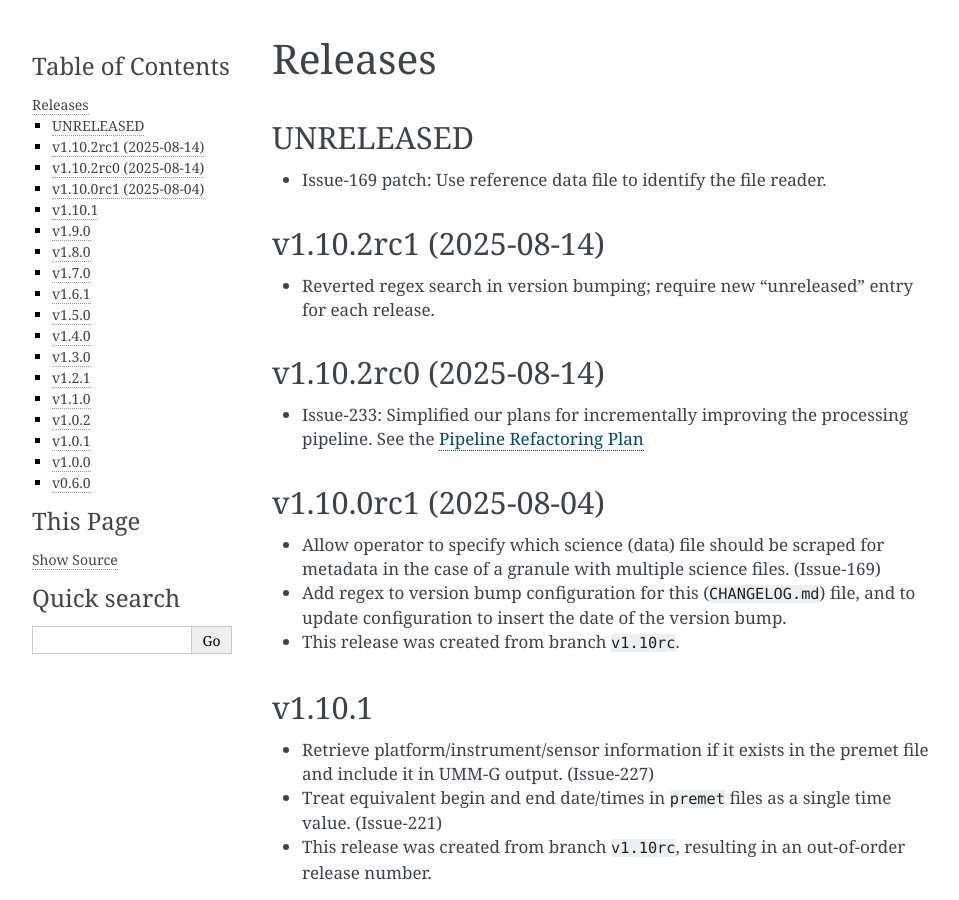
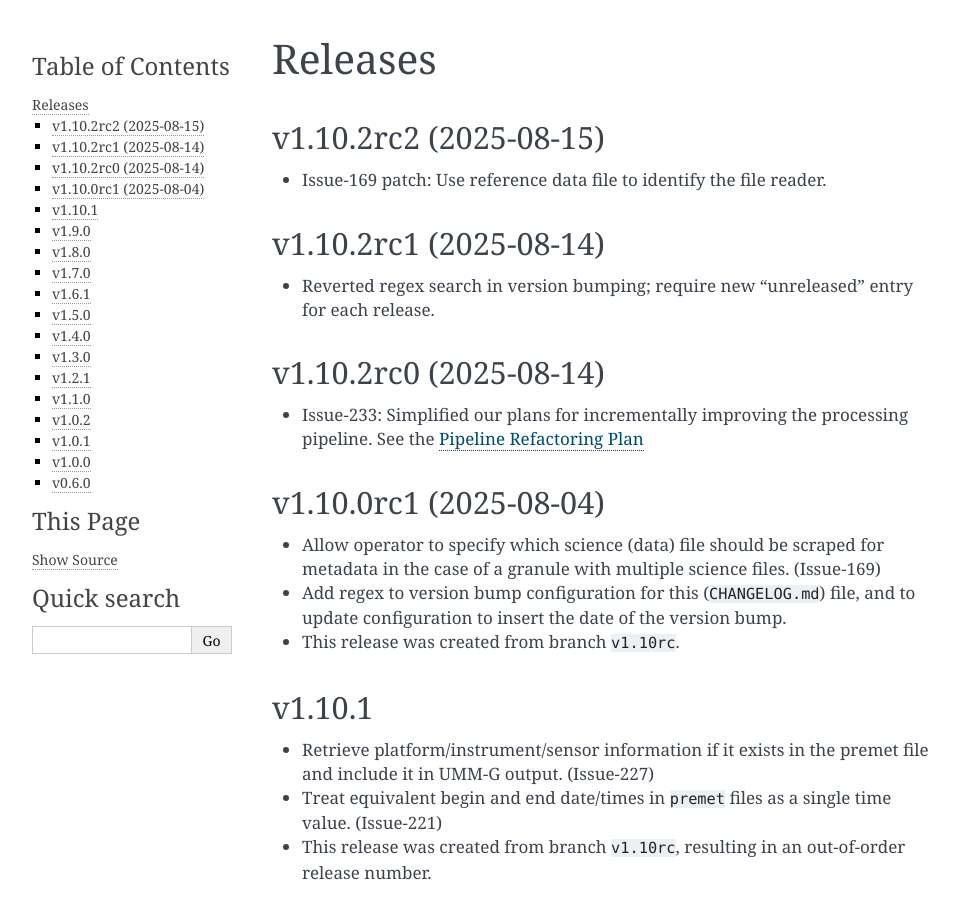
Before and after one commit to nsidc/granule-metgen, a Sphinx documentation site: the page built from docs/source/releases.rst, in a window 1280 px wide and 900 px high. Shown: the whole window, without its empty margins (148-1107 px from the left). Built offline with Sphinx 7.4.7, drawn with Linux system fonts in a browser that asks for light colours.

Commit message:
Bump version: 1.10.2rc1 -> 1.10.2.rc2

```diff
--- a/CHANGELOG.md
+++ b/CHANGELOG.md
@@ -1,4 +1,4 @@
-## UNRELEASED
+## v1.10.2rc2 (2025-08-15)
 
 * Issue-169 patch: Use reference data file to identify the file reader.
 
--- a/docs/source/conf.py
+++ b/docs/source/conf.py
@@ -6,8 +6,8 @@
 project = "MetGenC"
 copyright = "2024, NSIDC"
 author = "National Snow and Ice Data Center"
-release = "v1.10.2rc1"
-version = "v1.10.2rc1"
+release = "v1.10.2rc2"
+version = "v1.10.2rc2"
 
 extensions = [
     "myst_parser",
--- a/pyproject.toml
+++ b/pyproject.toml
@@ -1,6 +1,6 @@
 [tool.poetry]
 name = "nsidc-metgenc"
-version = "1.10.2rc1"
+version = "1.10.2rc2"
 description = "The nsidc-metgenc package enables data producers as well as Operations staff managing the data ingest workflow to create metadata files conforming to NASA's Common Metadata Repository UMM-G specification."
 authors = ["National Snow and Ice Data Center (NSIDC) <nsidc@nsidc.org>"]
 readme = "README.md"
@@ -53,7 +53,7 @@
 beautifulsoup4 = "^4.13.4"
 
 [tool.bumpversion]
-current_version = "1.10.2rc1"
+current_version = "1.10.2rc2"
 parse = """(?x)
     (?P<major>0|[1-9]\\d*)\\.
     (?P<minor>0|[1-9]\\d*)\\.
```
Also changed, not shown: 1 other file.
